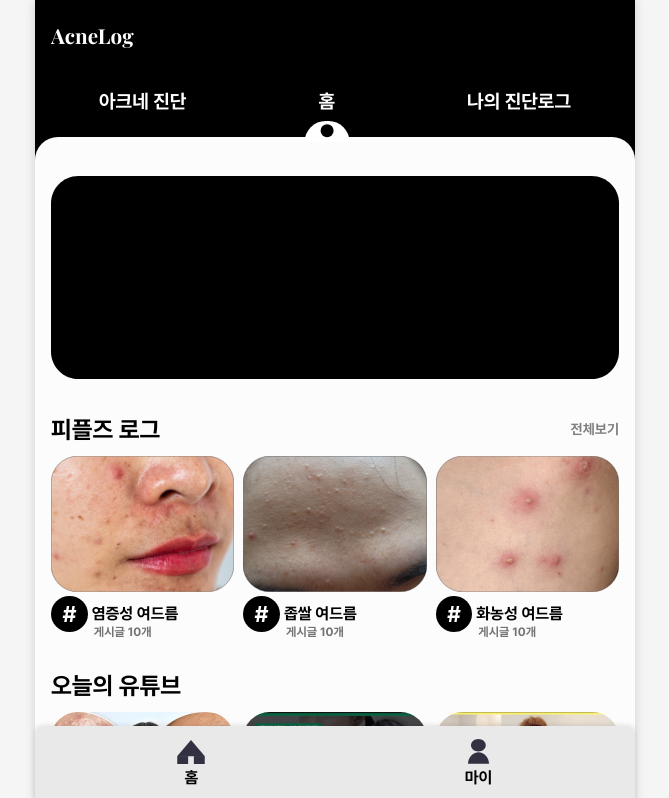
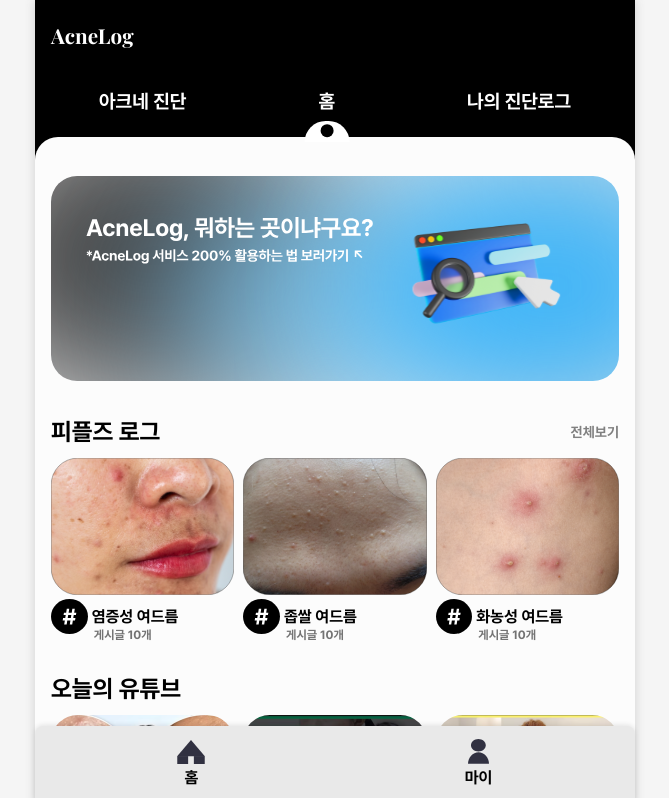
Before and after one commit to AcneLog/AcneLog_web, a React (Vite) app: page / in a window 1280 px wide. Shown: the top 798 px of the page, without its empty margins (305-974 px from the left). Built offline with nearby package versions, Linux system fonts and the light colour scheme.

Commit message:
[#9] 배너 이미지 추가

```diff
--- a/src/pages/home/Home.tsx
+++ b/src/pages/home/Home.tsx
@@ -1,6 +1,7 @@
 import useCustomNavigate from '../../hooks/useNavigate';
 import * as S from './Home.styles';
 import { acneImages, youtubeThumbnails, productRecommendations } from './homeDummyData';
+import Banner from '../../assets/banner.svg';
 
 function Home() {
   const goToPage = useCustomNavigate();
@@ -8,7 +9,7 @@ function Home() {
   return (
     <div>
       <S.HomeSection>
-        <img src="src/assets/img/배너.svg" width="100%" />
+        <img src={Banner} alt="Banner" width={'100%'} />
       </S.HomeSection>
       <S.HomeSection>
         <S.Header>
```
Also changed, not shown: src/assets/banner.svg (added).
